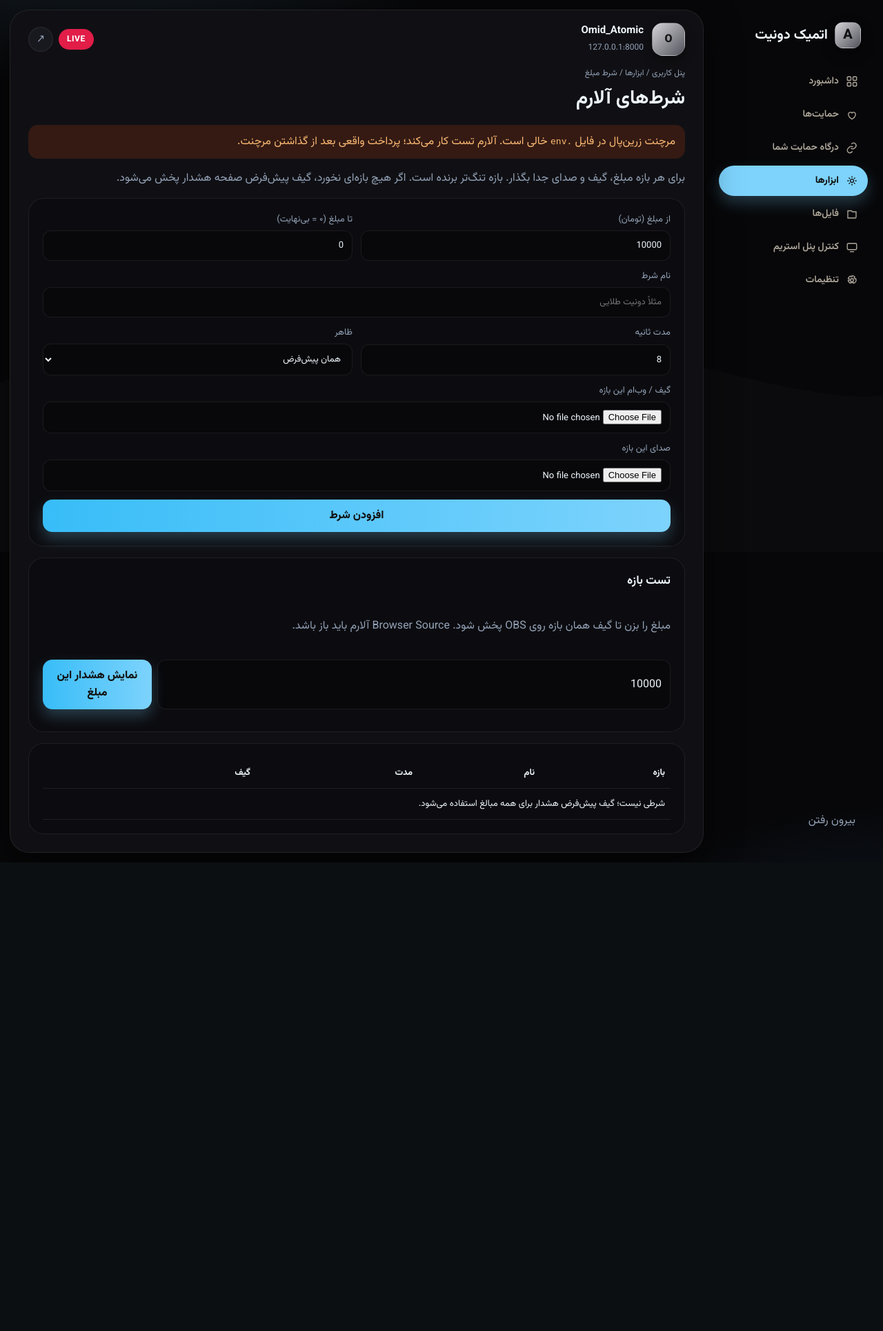
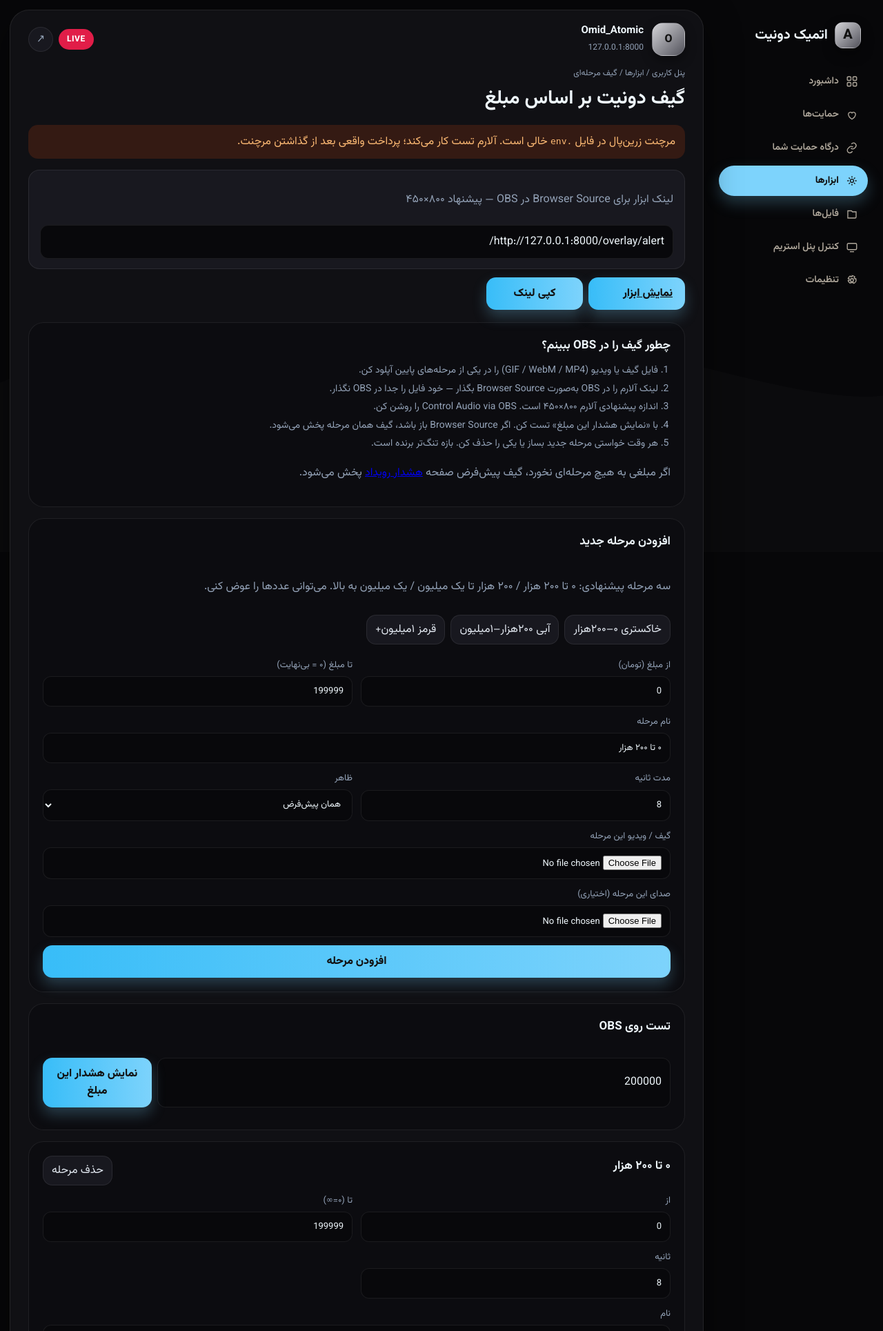
Before and after one commit to amydfyrwzabady692-boop/atomic-donate, a Django app: page /panel/conditions/ in a window 1280 px wide. Shown: the top 1929 px of the page at 69% size. Before the commit the page ends 1246 px from the top, so only its background shows below. Run offline with Django 5.2, Linux system fonts and the light colour scheme; the visitor is signed in with stand-in values (Sample User, id 1); data comes from the database, SQL or seed files in the repository; data that the repository does not hold is empty.

Commit message:
Color list pills by amount, shorten the goal bar, and make GIF stages editable.
Co-authored-by: Cursor <cursoragent@cursor.com>

```diff
--- a/donations/urls.py
+++ b/donations/urls.py
@@ -27,6 +27,7 @@ urlpatterns = [
     path("panel/tools/<slug:slug>/", views.panel_widget, name="panel_widget"),
     path("panel/files/", views.panel_files, name="panel_files"),
     path("panel/conditions/", views.panel_conditions, name="panel_conditions"),
+    path("panel/conditions/<int:pk>/update/", views.panel_condition_update, name="panel_condition_update"),
     path("panel/conditions/<int:pk>/delete/", views.panel_condition_delete, name="panel_condition_delete"),
     path("panel/censor/", views.panel_censor, name="panel_censor"),
     path("panel/recap/", views.panel_recap, name="panel_recap"),
--- a/donations/views.py
+++ b/donations/views.py
@@ -14,6 +14,7 @@ from django.utils import timezone
 from django.views.decorators.csrf import csrf_exempt
 from django.views.decorators.http import require_GET, require_POST
 
+from .engine import ensure_default_alert_tiers
 from .models import AlertCondition, Donation, SiteSettings
 from .realtime import broadcast_donation, broadcast_settings, broadcast_skip, snapshot_payload
 from .zarinpal import ZARINPAL_MAX_TOMAN, ZARINPAL_MIN_TOMAN, ZarinPalError, payment_redirect_url, request_payment, verify_payment
@@ -692,6 +693,7 @@ def dock_volume(request):
 @login_required
 def panel_conditions(request):
     site = SiteSettings.load()
+    ensure_default_alert_tiers()
     if request.method == "POST":
         AlertCondition.objects.create(
             min_toman=_int(request.POST.get("min_toman"), 0),
@@ -702,13 +704,37 @@ def panel_conditions(request):
             gif=request.FILES.get("gif"),
             sound=request.FILES.get("sound"),
         )
-        messages.success(request, "شرط آلارم اضافه شد. دونیت داخل این بازه گیف/صدای خودش را می‌گیرد.")
+        messages.success(request, "مرحله اضافه شد. گیف همین بازه روی آلارم OBS پخش می‌شود.")
         return redirect("panel_conditions")
     return render(
         request,
         "panel/conditions.html",
         _panel_ctx(conditions=AlertCondition.objects.all(), alert_styles=SiteSettings.AlertStyle.choices),
     )
+
+
+@login_required
+@require_POST
+def panel_condition_update(request, pk):
+    site = SiteSettings.load()
+    cond = get_object_or_404(AlertCondition, pk=pk)
+    cond.min_toman = _int(request.POST.get("min_toman"), cond.min_toman)
+    cond.max_toman = _int(request.POST.get("max_toman"), cond.max_toman)
+    cond.label = (request.POST.get("label") or cond.label)[:40]
+    cond.duration = _int(request.POST.get("duration"), cond.duration, 2, 30)
+    cond.style = request.POST.get("style") or ""
+    if request.FILES.get("gif"):
+        cond.gif = request.FILES["gif"]
+    if request.FILES.get("sound"):
+        cond.sound = request.FILES["sound"]
+    if request.POST.get("clear_gif"):
+        cond.gif = None
+    if request.POST.get("clear_sound"):
+        cond.sound = None
+    cond.save()
+    broadcast_settings(site)
+    messages.success(request, "مرحله ذخیره شد. با «نمایش هشدار» همان مبلغ را روی OBS تست کن.")
+    return redirect("panel_conditions")
 
 
 @login_required
--- a/static/css/donate.css
+++ b/static/css/donate.css
@@ -250,9 +250,12 @@ input[type="checkbox"], input[type="radio"] { accent-color: var(--accent); }
   color: #fff;
   text-shadow: 0 1px 3px #0008;
   overflow: hidden;
-  background: linear-gradient(90deg, #38bdf8, #0369a1);
+  background: linear-gradient(90deg, #9ca3af, #111827);
   box-shadow: 0 8px 16px #0006;
 }
+.donor-drawer li.tier-ash { background: linear-gradient(90deg, #9ca3af, #111827); }
+.donor-drawer li.tier-ice { background: linear-gradient(90deg, #38bdf8, #0b1220); }
+.donor-drawer li.tier-hot { background: linear-gradient(90deg, #ef4444, #111); }
 .donor-drawer li:last-child { margin-bottom: 0; }
 .donor-drawer b {
   flex: 0 0 auto;
--- a/templates/donate.html
+++ b/templates/donate.html
@@ -94,7 +94,7 @@
     <h3>لیست حامیان</h3>
     <ul>
       {% for d in recent %}
-        <li><b>{{ d.amount_toman|toman }}</b><span class="who">{{ d.emoji }} {{ d.name }}{% if d.message %} · {{ d.message }}{% endif %}</span></li>
+        <li class="{{ d.list_tier }}"><b>{{ d.amount_toman|toman }}</b><span class="who">{{ d.emoji }} {{ d.name }}{% if d.message %} · {{ d.message }}{% endif %}</span></li>
       {% empty %}
         <li>هنوز حمایتی نیست.</li>
       {% endfor %}
--- a/templates/panel/alert.html
+++ b/templates/panel/alert.html
@@ -12,9 +12,10 @@
     </label>
     <label>رنگ نوشته <input type="color" name="alert_text" value="{{ site.alert_text }}"></label>
     <label>اندازه نام <input type="number" name="alert_name_size" min="12" max="48" value="{{ site.alert_name_size }}"></label>
-    <label>گیف / وب‌ام / تصویر آلارم
-      <input type="file" name="alert_gif" accept="image/gif,image/webp,image/png,image/jpeg,video/webm">
+    <label>گیف / ویدیو پیش‌فرض (اگر مرحله مبلغ نخورد)
+      <input type="file" name="alert_gif" accept="image/gif,image/webp,image/png,image/jpeg,video/webm,video/mp4">
     </label>
+    <p class="muted">برای گیف جدا بر اساس مبلغ برو به <a href="{% url 'panel_conditions' %}">گیف مرحله‌ای</a>. خود فایل را در OBS آپلود نکن؛ لینک آلارم را Browser Source کن.</p>
     {% if site.alert_gif %}
       {% if ".webm" in site.alert_gif.url or ".mp4" in site.alert_gif.url %}
         <video class="media-preview" src="{{ site.alert_gif.url }}" muted loop autoplay playsinline></video>
--- a/templates/panel/conditions.html
+++ b/templates/panel/conditions.html
@@ -1,16 +1,36 @@
 {% extends "panel/base.html" %}
 {% load money %}
-{% block kicker %}پنل کاربری / ابزارها / شرط مبلغ{% endblock %}
-{% block heading %}شرط‌های آلارم{% endblock %}
+{% block kicker %}پنل کاربری / ابزارها / گیف مرحله‌ای{% endblock %}
+{% block heading %}گیف دونیت بر اساس مبلغ{% endblock %}
 {% block content %}
-<p class="muted">برای هر بازه مبلغ، گیف و صدای جدا بگذار. بازه تنگ‌تر برنده است. اگر هیچ بازه‌ای نخورد، گیف پیش‌فرض صفحه هشدار پخش می‌شود.</p>
+{% include "panel/_overlay_bar.html" with bar_url=overlay_urls.alert size="۸۰۰×۴۵۰" %}
+
+<section class="card obs-guide" style="margin-bottom:16px">
+  <h2>چطور گیف را در OBS ببینم؟</h2>
+  <ol class="obs-steps">
+    <li>فایل گیف یا ویدیو (GIF / WebM / MP4) را در یکی از مرحله‌های پایین آپلود کن.</li>
+    <li>لینک آلارم را در OBS به‌صورت Browser Source بگذار — خود فایل را جدا در OBS نگذار.</li>
+    <li>اندازه پیشنهادی آلارم ۸۰۰×۴۵۰ است. Control Audio via OBS را روشن کن.</li>
+    <li>با «نمایش هشدار این مبلغ» تست کن. اگر Browser Source باز باشد، گیف همان مرحله پخش می‌شود.</li>
+    <li>هر وقت خواستی مرحله جدید بساز یا یکی را حذف کن. بازه تنگ‌تر برنده است.</li>
+  </ol>
+  <p class="muted">اگر مبلغی به هیچ مرحله‌ای نخورد، گیف پیش‌فرض صفحه <a href="{% url 'panel_alert' %}">هشدار رویداد</a> پخش می‌شود.</p>
+</section>
+
 <form class="card stack" method="post" enctype="multipart/form-data">
   {% csrf_token %}
+  <h2>افزودن مرحله جدید</h2>
+  <p class="muted">سه مرحله پیشنهادی: ۰ تا ۲۰۰ هزار / ۲۰۰ هزار تا یک میلیون / یک میلیون به بالا. می‌توانی عددها را عوض کنی.</p>
+  <div class="actions" style="margin-bottom:8px">
+    <button type="button" class="tiny fill-tier" data-min="0" data-max="199999" data-label="۰ تا ۲۰۰ هزار">خاکستری ۰–۲۰۰هزار</button>
+    <button type="button" class="tiny fill-tier" data-min="200000" data-max="999999" data-label="۲۰۰ هزار تا یک میلیون">آبی ۲۰۰هزار–۱میلیون</button>
+    <button type="button" class="tiny fill-tier" data-min="1000000" data-max="0" data-label="یک میلیون به بالا">قرمز ۱میلیون+</button>
+  </div>
   <div class="row">
-    <label>از مبلغ (تومان) <input type="number" name="min_toman" value="10000" required></label>
-    <label>تا مبلغ (۰ = بی‌نهایت) <input type="number" name="max_toman" value="0"></label>
+    <label>از مبلغ (تومان) <input type="number" name="min_toman" id="min_toman" value="0" required></label>
+    <label>تا مبلغ (۰ = بی‌نهایت) <input type="number" name="max_toman" id="max_toman" value="199999"></label>
   </div>
-  <label>نام شرط <input name="label" placeholder="مثلاً دونیت طلایی"></label>
+  <label>نام مرحله <input name="label" id="tier_label" value="۰ تا ۲۰۰ هزار"></label>
   <div class="row">
     <label>مدت ثانیه <input type="number" name="duration" value="{{ site.alert_seconds }}"></label>
     <label>ظاهر
@@ -20,51 +40,65 @@
       </select>
     </label>
   </div>
-  <label>گیف / وب‌ام این بازه <input type="file" name="gif" accept="image/gif,image/webp,image/png,image/jpeg,video/webm,video/mp4"></label>
-  <label>صدای این بازه <input type="file" name="sound" accept="audio/*"></label>
-  <button class="btn" type="submit">افزودن شرط</button>
+  <label>گیف / ویدیو این مرحله <input type="file" name="gif" accept="image/gif,image/webp,image/png,image/jpeg,video/webm,video/mp4"></label>
+  <label>صدای این مرحله (اختیاری) <input type="file" name="sound" accept="audio/*"></label>
+  <button class="btn" type="submit">افزودن مرحله</button>
 </form>
 
 <section class="card stack" style="margin-top:16px">
-  <h2>تست بازه</h2>
-  <p class="muted">مبلغ را بزن تا گیف همان بازه روی OBS پخش شود. Browser Source آلارم باید باز باشد.</p>
+  <h2>تست روی OBS</h2>
   <form method="post" action="{% url 'panel_test' %}" class="copy-row">
     {% csrf_token %}
     <input type="hidden" name="next" value="panel_conditions">
-    <input type="hidden" name="name" value="تست بازه">
-    <input type="number" name="amount" value="10000" min="1000">
+    <input type="hidden" name="name" value="تست مرحله">
+    <input type="number" name="amount" value="200000" min="1000">
     <button class="btn" type="submit">نمایش هشدار این مبلغ</button>
   </form>
 </section>
 
-<section class="card" style="margin-top:16px">
-  <table>
-    <thead><tr><th>بازه</th><th>نام</th><th>مدت</th><th>گیف</th><th></th></tr></thead>
-    <tbody>
+<section class="stack" style="margin-top:16px;gap:14px">
   {% for c in conditions %}
-        <tr>
-          <td>{{ c.min_toman|toman }} — {% if c.max_toman %}{{ c.max_toman|toman }}{% else %}∞{% endif %}</td>
-          <td>{{ c.label }}</td>
-          <td>{{ c.duration }}ث</td>
-          <td>
+    <form class="card stack" method="post" action="{% url 'panel_condition_update' c.pk %}" enctype="multipart/form-data">
+      {% csrf_token %}
+      <div class="row-head">
+        <h2>{{ c.label|default:"بدون نام" }}</h2>
+        <button class="tiny" form="del-{{ c.pk }}" type="submit">حذف مرحله</button>
+      </div>
+      <div class="row">
+        <label>از <input type="number" name="min_toman" value="{{ c.min_toman }}"></label>
+        <label>تا (۰=∞) <input type="number" name="max_toman" value="{{ c.max_toman }}"></label>
+        <label>ثانیه <input type="number" name="duration" value="{{ c.duration }}"></label>
+      </div>
+      <label>نام <input name="label" value="{{ c.label }}"></label>
       {% if c.gif %}
         {% if ".webm" in c.gif.url or ".mp4" in c.gif.url %}
           <video class="media-preview" src="{{ c.gif.url }}" muted loop autoplay playsinline></video>
         {% else %}
           <img class="media-preview" src="{{ c.gif.url }}" alt="">
         {% endif %}
-            {% else %}—{% endif %}
-          </td>
-          <td>
-            <form method="post" action="{% url 'panel_condition_delete' c.pk %}">{% csrf_token %}
-              <button class="tiny" type="submit">حذف</button>
+        <p class="muted" style="margin:0">لینک فایل: <code>{{ c.gif.url }}</code> — این را در OBS نگذار؛ لینک آلارم را بگذار.</p>
+        <label class="check"><input type="checkbox" name="clear_gif"> حذف گیف فعلی</label>
+      {% endif %}
+      <label>جایگزینی گیف / ویدیو <input type="file" name="gif" accept="image/gif,image/webp,image/png,image/jpeg,video/webm,video/mp4"></label>
+      {% if c.sound %}
+        <audio controls src="{{ c.sound.url }}"></audio>
+        <label class="check"><input type="checkbox" name="clear_sound"> حذف صدا</label>
+      {% endif %}
+      <label>جایگزینی صدا <input type="file" name="sound" accept="audio/*"></label>
+      <button class="btn" type="submit">ذخیره این مرحله</button>
     </form>
-          </td>
-        </tr>
+    <form id="del-{{ c.pk }}" method="post" action="{% url 'panel_condition_delete' c.pk %}">{% csrf_token %}</form>
   {% empty %}
-        <tr><td colspan="5">شرطی نیست؛ گیف پیش‌فرض هشدار برای همه مبالغ استفاده می‌شود.</td></tr>
+    <div class="card"><p class="muted">مرحله‌ای نیست.</p></div>
   {% endfor %}
-    </tbody>
-  </table>
 </section>
+<script>
+document.querySelectorAll(".fill-tier").forEach((btn) => {
+  btn.addEventListener("click", () => {
+    document.getElementById("min_toman").value = btn.dataset.min;
+    document.getElementById("max_toman").value = btn.dataset.max;
+    document.getElementById("tier_label").value = btn.dataset.label;
+  });
+});
+</script>
 {% endblock %}
--- a/templates/panel/dashboard.html
+++ b/templates/panel/dashboard.html
@@ -10,12 +10,12 @@
     <li>از کارت‌های زیر لینک را کپی کن. در OBS برو <b>Sources → Add → Browser</b> و لینک را بچسبان.</li>
     <li>تیک <b>Shutdown source when not visible</b> را نزن تا آلارم قطع نشود.</li>
     <li>کنترل لایو: OBS → <b>View → Docks → Custom Browser Dock</b> و لینک داک را بگذار.</li>
-    <li>گیف بازه مبلغ را از <a href="{% url 'panel_conditions' %}">شرط مبلغ</a> بگذار، بعد از داشبورد «ارسال به OBS» را بزن.</li>
+    <li>گیف جدا برای هر مبلغ را از <a href="{% url 'panel_conditions' %}">گیف مرحله‌ای</a> آپلود کن؛ لینک آلارم را در OBS بگذار نه خود فایل را.</li>
   </ol>
   <div class="obs-links">
     <div class="copy-row"><input readonly value="{{ overlay_urls.alert }}"><button type="button" class="tiny copy">آلارم ۸۰۰×۴۵۰</button></div>
     <div class="copy-row"><input readonly value="{{ overlay_urls.list }}"><button type="button" class="tiny copy">لیست ۴۴۰×۵۲۰</button></div>
-    <div class="copy-row"><input readonly value="{{ overlay_urls.goal }}"><button type="button" class="tiny copy">هدف ۵۶۰×۱۷۰</button></div>
+    <div class="copy-row"><input readonly value="{{ overlay_urls.goal }}"><button type="button" class="tiny copy">هدف ۳۶۰×۱۴۰</button></div>
     <div class="copy-row"><input readonly value="{{ overlay_urls.timer }}"><button type="button" class="tiny copy">دوناتون ۲۴۰×۳۲۰</button></div>
     <div class="copy-row"><input readonly value="{{ overlay_urls.dock }}"><button type="button" class="tiny copy">داک کنترل</button></div>
   </div>
--- a/templates/panel/goal.html
+++ b/templates/panel/goal.html
@@ -3,7 +3,7 @@
 {% block kicker %}پنل کاربری / ابزارها / هدف حمایت مالی{% endblock %}
 {% block heading %}هدف حمایت مالی{% endblock %}
 {% block content %}
-{% include "panel/_overlay_bar.html" with bar_url=overlay_urls.goal size="۵۶۰×۱۷۰" %}
+{% include "panel/_overlay_bar.html" with bar_url=overlay_urls.goal size="۳۶۰×۱۴۰" %}
 
 <nav class="tabs">
   <a class="{% if tab != 'look' %}active{% endif %}" href="{% url 'panel_goal' %}">تنظیمات اصلی هدف</a>
```
Also changed, not shown: donations/engine.py (+22 -0 lines), donations/models.py (+8 -0 lines), donations/tests.py (+13 -1 lines), static/css/overlay.css (+45 -29 lines), static/js/overlay.js (+7 -10 lines), templates/panel/tools.html (+4 -4 lines). Lines whose indentation alone changed are shown as unchanged.
